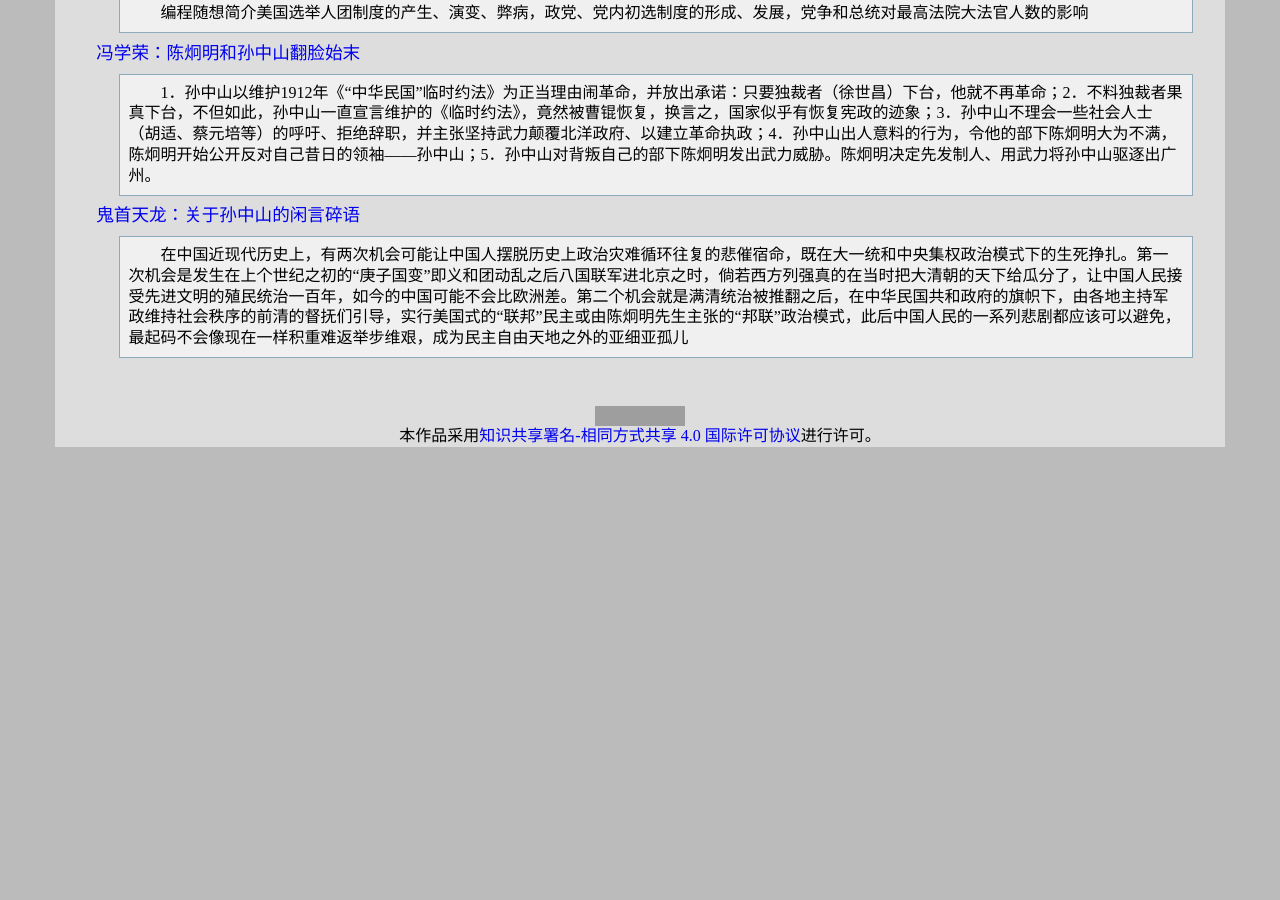
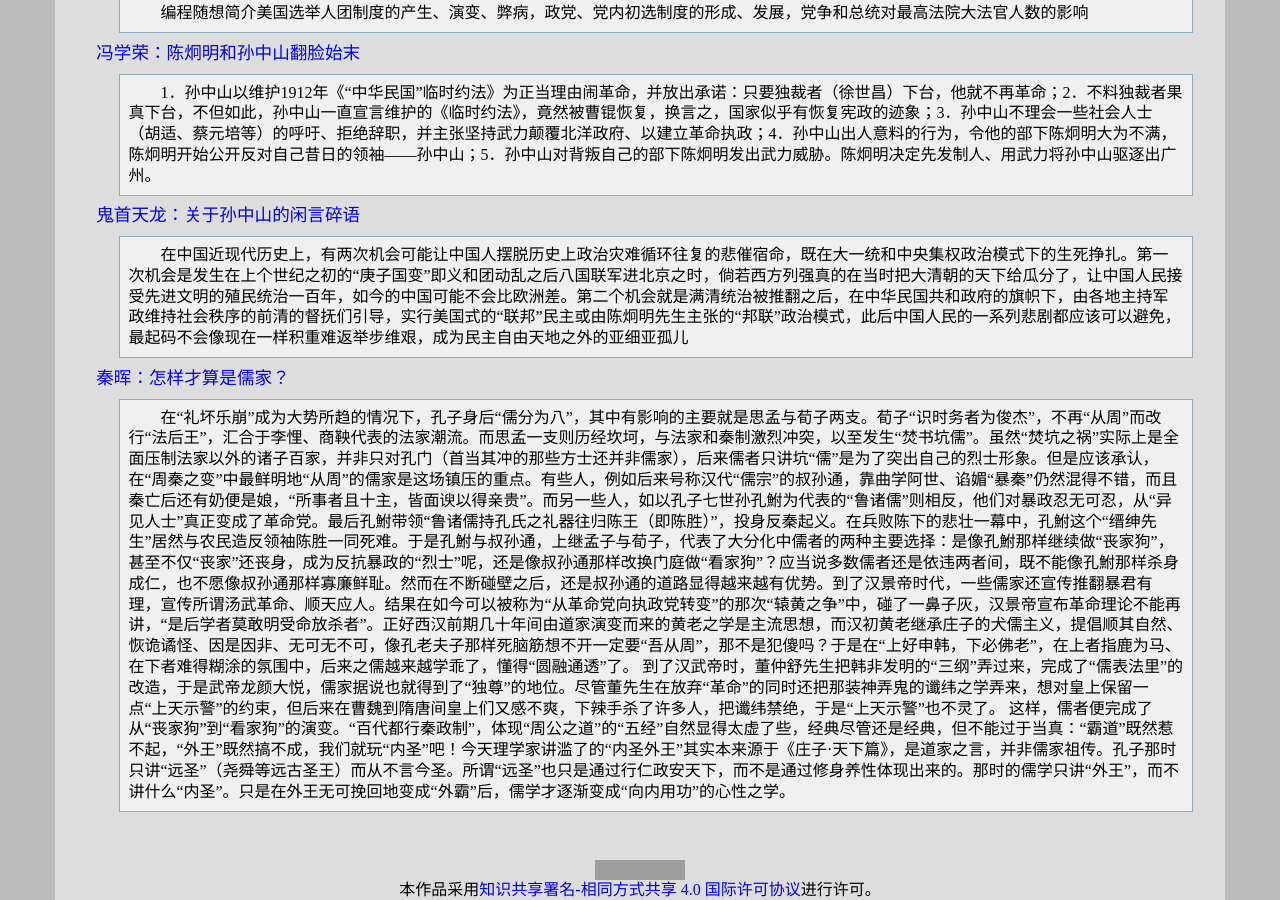
Before and after one commit to leiqin/leiqin.github.io, a Jekyll site: the page built from shoucang/history.markdown, in a window 1280 px wide and 900 px high, scrolled down 13410 px. Built offline with Jekyll 4.4.1, drawn with Linux system fonts in a browser that asks for light colours; nearby versions of some CDN libraries; before the commit the page ends 13857 px from its top, so only the background shows below that; grey boxes are pictures that could not be loaded.

Commit message:
+ 添加以史为镜 秦晖：怎样才算是儒家

```diff
--- a/shoucang/history.markdown
+++ b/shoucang/history.markdown
@@ -273,3 +273,6 @@ NHK纪录片：[追踪"伊斯兰国"](https://youtu.be/OM826TMPNl8)
 
 [鬼首天龙：关于孙中山的闲言碎语](https://www.letscorp.net/archives/111169)
 :	在中国近现代历史上，有两次机会可能让中国人摆脱历史上政治灾难循环往复的悲催宿命，既在大一统和中央集权政治模式下的生死挣扎。第一次机会是发生在上个世纪之初的“庚子国变”即义和团动乱之后八国联军进北京之时，倘若西方列强真的在当时把大清朝的天下给瓜分了，让中国人民接受先进文明的殖民统治一百年，如今的中国可能不会比欧洲差。第二个机会就是满清统治被推翻之后，在中华民国共和政府的旗帜下，由各地主持军政维持社会秩序的前清的督抚们引导，实行美国式的“联邦”民主或由陈炯明先生主张的“邦联”政治模式，此后中国人民的一系列悲剧都应该可以避免，最起码不会像现在一样积重难返举步维艰，成为民主自由天地之外的亚细亚孤儿
+
+[秦晖：怎样才算是儒家？](http://www.aisixiang.com/data/74181.html)
+:	 在“礼坏乐崩”成为大势所趋的情况下，孔子身后“儒分为八”，其中有影响的主要就是思孟与荀子两支。荀子“识时务者为俊杰”，不再“从周”而改行“法后王”，汇合于李悝、商鞅代表的法家潮流。而思孟一支则历经坎坷，与法家和秦制激烈冲突，以至发生“焚书坑儒”。虽然“焚坑之祸”实际上是全面压制法家以外的诸子百家，并非只对孔门（首当其冲的那些方士还并非儒家），后来儒者只讲坑“儒”是为了突出自己的烈士形象。但是应该承认，在“周秦之变”中最鲜明地“从周”的儒家是这场镇压的重点。有些人，例如后来号称汉代“儒宗”的叔孙通，靠曲学阿世、谄媚“暴秦”仍然混得不错，而且秦亡后还有奶便是娘，“所事者且十主，皆面谀以得亲贵”。而另一些人，如以孔子七世孙孔鮒为代表的“鲁诸儒”则相反，他们对暴政忍无可忍，从“异见人士”真正变成了革命党。最后孔鮒带领“鲁诸儒持孔氏之礼器往归陈王（即陈胜）”，投身反秦起义。在兵败陈下的悲壮一幕中，孔鮒这个“缙绅先生”居然与农民造反领袖陈胜一同死难。于是孔鮒与叔孙通，上继孟子与荀子，代表了大分化中儒者的两种主要选择：是像孔鮒那样继续做“丧家狗”，甚至不仅“丧家”还丧身，成为反抗暴政的“烈士”呢，还是像叔孙通那样改换门庭做“看家狗”？应当说多数儒者还是依违两者间，既不能像孔鮒那样杀身成仁，也不愿像叔孙通那样寡廉鲜耻。然而在不断碰壁之后，还是叔孙通的道路显得越来越有优势。到了汉景帝时代，一些儒家还宣传推翻暴君有理，宣传所谓汤武革命、顺天应人。结果在如今可以被称为“从革命党向执政党转变”的那次“辕黄之争”中，碰了一鼻子灰，汉景帝宣布革命理论不能再讲，“是后学者莫敢明受命放杀者”。正好西汉前期几十年间由道家演变而来的黄老之学是主流思想，而汉初黄老继承庄子的犬儒主义，提倡顺其自然、恢诡谲怪、因是因非、无可无不可，像孔老夫子那样死脑筋想不开一定要“吾从周”，那不是犯傻吗？于是在“上好申韩，下必佛老”，在上者指鹿为马、在下者难得糊涂的氛围中，后来之儒越来越学乖了，懂得“圆融通透”了。 到了汉武帝时，董仲舒先生把韩非发明的“三纲”弄过来，完成了“儒表法里”的改造，于是武帝龙颜大悦，儒家据说也就得到了“独尊”的地位。尽管董先生在放弃“革命”的同时还把那装神弄鬼的谶纬之学弄来，想对皇上保留一点“上天示警”的约束，但后来在曹魏到隋唐间皇上们又感不爽，下辣手杀了许多人，把谶纬禁绝，于是“上天示警”也不灵了。 这样，儒者便完成了从“丧家狗”到“看家狗”的演变。“百代都行秦政制”，体现“周公之道”的“五经”自然显得太虚了些，经典尽管还是经典，但不能过于当真：“霸道”既然惹不起，“外王”既然搞不成，我们就玩“内圣”吧！今天理学家讲滥了的“内圣外王”其实本来源于《庄子·天下篇》，是道家之言，并非儒家祖传。孔子那时只讲“远圣”（尧舜等远古圣王）而从不言今圣。所谓“远圣”也只是通过行仁政安天下，而不是通过修身养性体现出来的。那时的儒学只讲“外王”，而不讲什么“内圣”。只是在外王无可挽回地变成“外霸”后，儒学才逐渐变成“向内用功”的心性之学。
```
